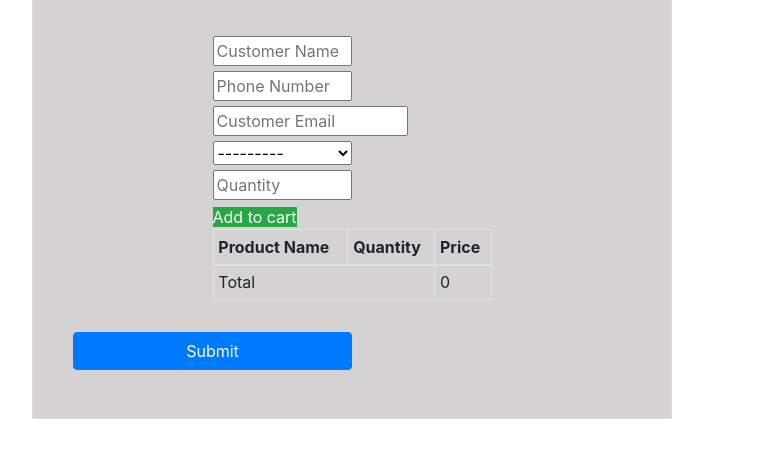
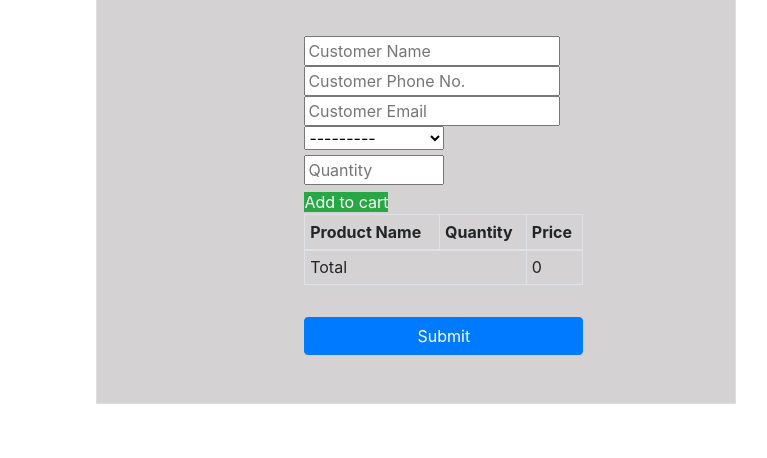
Before and after one commit to sani1994/order-management, a Django app: template order_management/templates/order.html in a window 1280 px wide. Shown: the top 458 px of the page, without its empty margins (288-1055 px from the left). Run offline with Django 3.2, Linux system fonts and the light colour scheme; the template is opened without the code that fills it: values that come from a table or form of the project are taken from there, others are empty; some libraries are stand-ins or nearby versions.

Commit message:
#3 * forms added. * css updated. * html updated.

```diff
--- /dev/null
+++ b/customer/forms/__init__.py
@@ -0,0 +1,3 @@
+from customer.forms.customer_form import CustomerForm
+
+__all__ = ['CustomerForm']
--- /dev/null
+++ b/customer/forms/customer_form.py
@@ -0,0 +1,15 @@
+from django import forms
+
+from customer.models import Customer
+
+
+class CustomerForm(forms.ModelForm):
+    def __init__(self):
+        super(CustomerForm, self).__init__()
+        self.fields['name'].widget.attrs.update({'placeholder': 'Customer Name'})
+        self.fields['phone_number'].widget.attrs.update({'placeholder': 'Customer Phone No.'})
+        self.fields['email'].widget.attrs.update({'placeholder': 'Customer Email'})
+
+    class Meta:
+        model = Customer
+        fields = ['name', 'phone_number', 'email']
--- a/customer/models/customer.py
+++ b/customer/models/customer.py
@@ -8,7 +8,7 @@ from django.db import models
 
 class Customer(models.Model):
     name = models.CharField(max_length=255, default=None, null=True, blank=True)
-    phone_number = models.CharField(max_length=30, default=None, null=True, blank=True)
+    phone_number = models.CharField(max_length=30, default=None, null=True, blank=True,help_text='Phone Number')
     email = models.EmailField(blank=True, null=True)
     qr_code = models.ImageField(upload_to='customer_qr_code/', blank=True, null=True)
 
--- a/order_management/static/style.css
+++ b/order_management/static/style.css
@@ -1,6 +1,5 @@
 .center {
-    margin-left: auto;
-    margin-right: auto;
+    margin-left: 30%;
     width: 50%;
 }
 
--- a/order_management/templates/order.html
+++ b/order_management/templates/order.html
@@ -27,12 +27,9 @@
     <form id="quiz-form" class="mt-3 mb-3">
         {% csrf_token %}
         <div class="center" id="userInfo">
-            <input class=".form-bestel" name="cName" id="cName" placeholder="Customer Name" type="text"
-                   style="width: 50%;margin-bottom: 5px;">
-            <input class=".form-bestel" name="pNumber" id="pNumber" placeholder="Phone Number" type="number"
-                   style="width: 50%;margin-bottom: 5px;">
-            <input class=".form-bestel" name="email" id="email" placeholder="Customer Email" type="email"
-                   style="width: 70%;margin-bottom: 5px;">
+            {{ customer_form.name }}
+            {{ customer_form.phone_number }}
+            {{ customer_form.email }}
         </div>
         <div class="center">
             <select name="post_categories" class="filter-selectbox" id="selectedProduct"
--- a/product/urls.py
+++ b/product/urls.py
@@ -2,13 +2,14 @@ from django.conf.global_settings import STATIC_ROOT
 from django.conf.urls.static import static
 from django.urls import path
 
-from product.views import ProductListView
+from product.views import ProductListView, product_list_view
 from shop_management_settings.settings import DEBUG, STATIC_URL
 
 app_name = 'product'
 
 urlpatterns = [
     path('order-product', ProductListView.as_view(), name='order-product'),
+    path('order-product-new', product_list_view, name='order-product-new'),
 ]
 if DEBUG:
     urlpatterns + static(STATIC_URL, document_root=STATIC_ROOT)
```
Also changed, not shown: product/views.py (+7 -0 lines).
